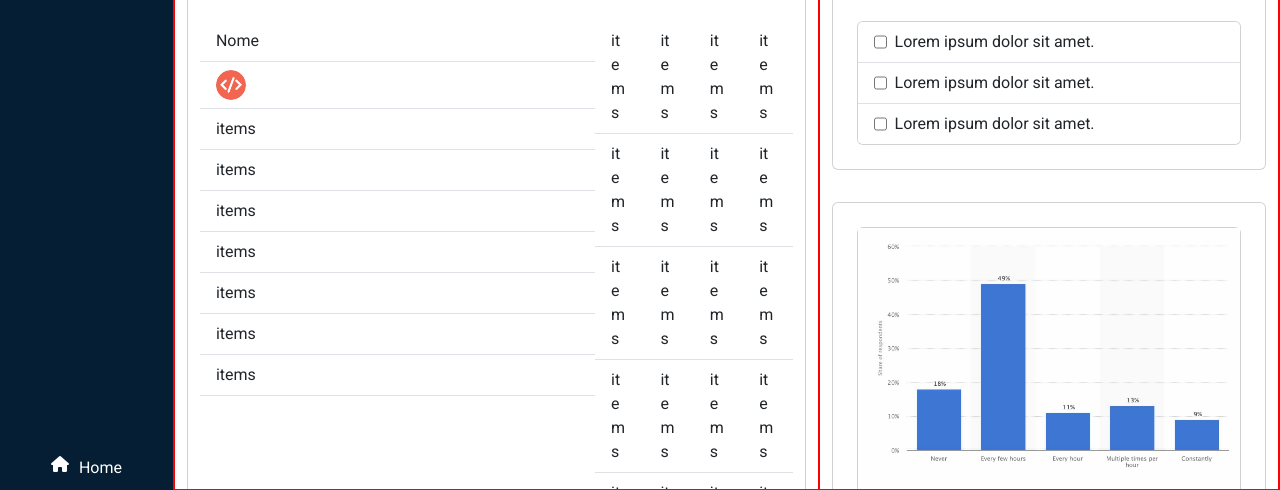
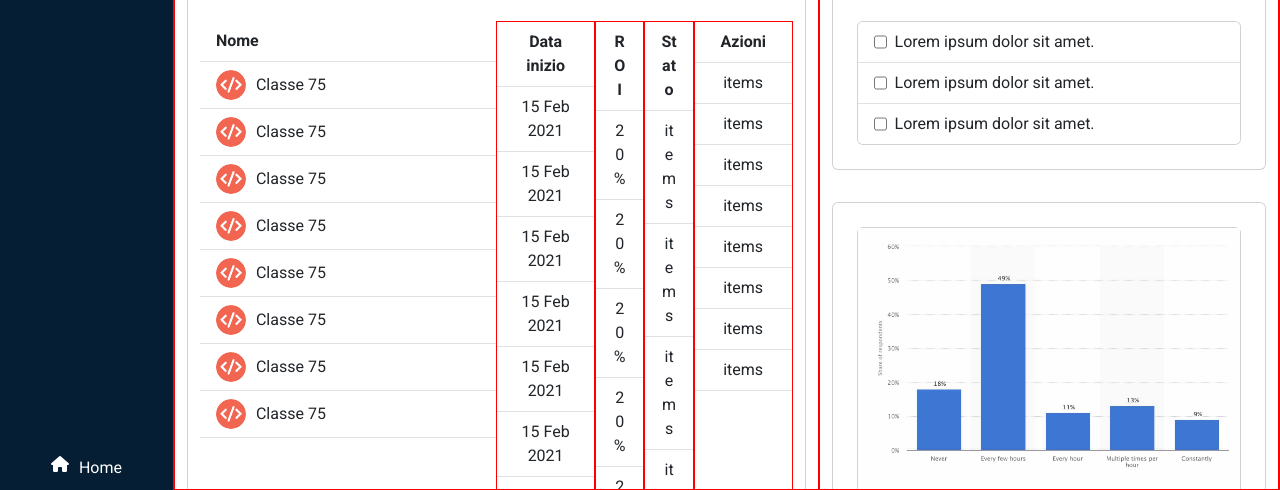
Before and after one commit to StefanoDaniello/html-css-bootstrap-dashboard, a plain HTML site: page index.html in a window 1280 px wide. Shown: the part 310-800 px from the top of the page. Drawn offline with nearby package versions, Linux system fonts and the light colour scheme.

Commit message:
main 50%

```diff
--- a/css/style.css
+++ b/css/style.css
@@ -125,7 +125,14 @@ main .card{
 #todo a{
     text-decoration: underline;
 }
+#first-col ul li {
+    display: flex;
+    align-items: center;
+}
 
+#first-col ul li span{
+    margin-left: 10px;
+}
 /* button utility  */
 .nav-button{
     padding: 5px 10px;
--- a/index.html
+++ b/index.html
@@ -120,43 +120,95 @@
                                 </div>
 
                                 <div class="container-fluid d-flex pb-3 ">
-                                    <div class="col-8 pt-4">
+                                    <div class="col-6 pt-4 " id="first-col">
                                         <ul class="list-group list-group-flush ">
-                                            <li class="list-group-item ">Nome</li>
+                                            <li class="list-group-item fw-bold">Nome</li>
+
                                             <li class="list-group-item">
                                                 <div class="circle overflow-hidden ">
                                                     <img src="img/class-avatar.jpg" alt="">
                                                 </div>
+                                                <span>Classe 75</span>
                                             </li>
-                                            <li class="list-group-item ">items</li>
-                                            <li class="list-group-item">items</li>
-                                            <li class="list-group-item">items</li>
-                                            <li class="list-group-item">items</li>
-                                            <li class="list-group-item">items</li>
-                                            <li class="list-group-item">items</li>
-                                            <li class="list-group-item">items</li>
+                                            <li class="list-group-item">
+                                                <div class="circle overflow-hidden ">
+                                                    <img src="img/class-avatar.jpg" alt="">
+                                                </div>
+                                                <span>Classe 75</span>
+                                            </li>
+                                            <li class="list-group-item">
+                                                <div class="circle overflow-hidden ">
+                                                    <img src="img/class-avatar.jpg" alt="">
+                                                </div>
+                                                <span>Classe 75</span>
+                                            </li>
+                                            <li class="list-group-item">
+                                                <div class="circle overflow-hidden ">
+                                                    <img src="img/class-avatar.jpg" alt="">
+                                                </div>
+                                                <span>Classe 75</span>
+                                            </li>
+                                            <li class="list-group-item">
+                                                <div class="circle overflow-hidden ">
+                                                    <img src="img/class-avatar.jpg" alt="">
+                                                </div>
+                                                <span>Classe 75</span>
+                                            </li>
+                                            <li class="list-group-item">
+                                                <div class="circle overflow-hidden ">
+                                                    <img src="img/class-avatar.jpg" alt="">
+                                                </div>
+                                                <span>Classe 75</span>
+                                            </li>
+                                            <li class="list-group-item">
+                                                <div class="circle overflow-hidden ">
+                                                    <img src="img/class-avatar.jpg" alt="">
+                                                </div>
+                                                <span>Classe 75</span>
+                                            </li>
+                                            <li class="list-group-item">
+                                                <div class="circle overflow-hidden ">
+                                                    <img src="img/class-avatar.jpg" alt="">
+                                                </div>
+                                                <span>Classe 75</span>
+                                            </li>
                                             <li class="list-group-item"></li>
                                         </ul>
                                     </div>
 
-                                    <div class="col-4 d-flex pt-4">
-                                        <div class="col-md-3 ">
+                                    <div class="col-6 d-flex pt-4">
+                                        <div class="col-md-4 st-debag text-center">
                                             <ul class="list-group list-group-flush ">
-                                                <li class="list-group-item ">items</li>
-                                                <li class="list-group-item">items</li>
-                                                <li class="list-group-item">items</li>
-                                                <li class="list-group-item">items</li>
-                                                <li class="list-group-item">items</li>
-                                                <li class="list-group-item">items</li>
-                                                <li class="list-group-item">items</li>
-                                                <li class="list-group-item">items</li>
-                                                <li class="list-group-item">items</li>
+                                                <li class="list-group-item fw-bold">Data inizio</li>
+                                                <li class="list-group-item">15 Feb 2021</li>
+                                                <li class="list-group-item">15 Feb 2021</li>
+                                                <li class="list-group-item">15 Feb 2021</li>
+                                                <li class="list-group-item">15 Feb 2021</li>
+                                                <li class="list-group-item">15 Feb 2021</li>
+                                                <li class="list-group-item">15 Feb 2021</li>
+                                                <li class="list-group-item">15 Feb 2021</li>
+                                                <li class="list-group-item">15 Feb 2021</li>
                                                 <li class="list-group-item"></li>
                                             </ul>
                                         </div>
-                                        <div class="col-md-3 none-3">
+                                        <div class="col-md-2 none-3 st-debag text-center">
                                             <ul class="list-group list-group-flush ">
-                                                <li class="list-group-item">items</li>
+                                                <li class="list-group-item text-uppercase fw-bold">roi</li>
+                                                <li class="list-group-item">20<span>&percnt;</span></li>
+                                                <li class="list-group-item">20<span>&percnt;</span></li>
+                                                <li class="list-group-item">20<span>&percnt;</span></li>
+                                                <li class="list-group-item">20<span>&percnt;</span></li>
+                                                <li class="list-group-item">20<span>&percnt;</span></li>
+                                                <li class="list-group-item">20<span>&percnt;</span></li>
+                                                <li class="list-group-item">20<span>&percnt;</span></li>
+                                                <li class="list-group-item">20<span>&percnt;</span></li>
+                                                <li class="list-group-item"></li>
+                                            </ul>
+                                        </div>
+
+                                        <div class="col-md-2 col-6 st-debag text-center">
+                                            <ul class="list-group list-group-flush ">
+                                                <li class="list-group-item fw-bold">Stato</li>
                                                 <li class="list-group-item">items</li>
                                                 <li class="list-group-item">items</li>
                                                 <li class="list-group-item">items</li>
@@ -169,24 +221,9 @@
                                             </ul>
                                         </div>
 
-                                        <div class="col-md-3 col-6">
+                                        <div class="col-md-4 col-6 st-debag text-center">
                                             <ul class="list-group list-group-flush ">
-                                                <li class="list-group-item">items</li>
-                                                <li class="list-group-item">items</li>
-                                                <li class="list-group-item">items</li>
-                                                <li class="list-group-item">items</li>
-                                                <li class="list-group-item">items</li>
-                                                <li class="list-group-item">items</li>
-                                                <li class="list-group-item">items</li>
-                                                <li class="list-group-item">items</li>
-                                                <li class="list-group-item">items</li>
-                                                <li class="list-group-item"></li>
-                                            </ul>
-                                        </div>
-
-                                        <div class="col-md-3 col-6">
-                                            <ul class="list-group list-group-flush ">
-                                                <li class="list-group-item">items</li>
+                                                <li class="list-group-item fw-bold">Azioni</li>
                                                 <li class="list-group-item">items</li>
                                                 <li class="list-group-item">items</li>
                                                 <li class="list-group-item">items</li>
```
